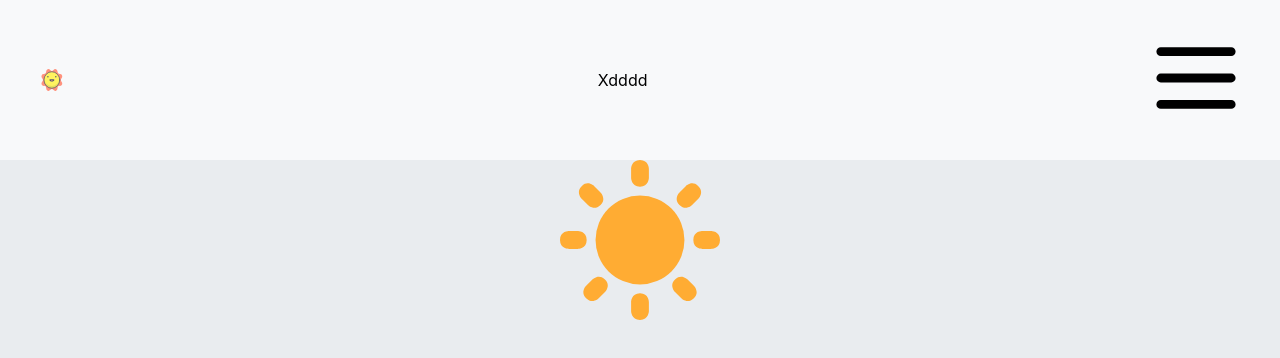
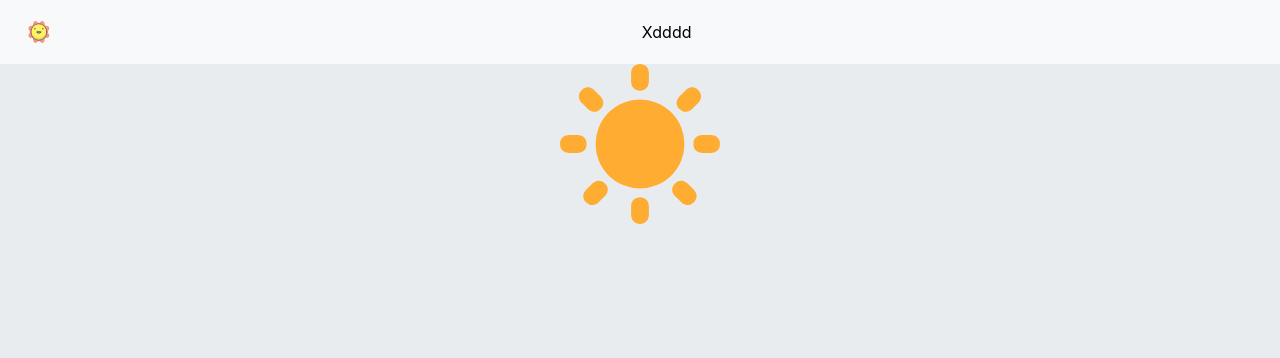
Before and after one commit to MatanB27/MyPortfolio, a React (Create React App) app: page / in a window 1280 px wide. Shown: the top 358 px of the page. Built offline with nearby package versions, Linux system fonts and the light colour scheme.

Commit message:
header responsive

```diff
--- a/src/components/Header/header.scss
+++ b/src/components/Header/header.scss
@@ -22,16 +22,38 @@ header {
         &.menu-closed {
             transform: scale(1) rotate(0deg);
         }
-
     }
 }
 
 @media (min-width: $media-tablet) {
-$current: $tablet;
+    $current: $tablet;
+
+    header {
+        height: vw(40, $current);
+        padding-inline: vw(10, $current);
+
+        .menu-icon {
+            width: vw(22, $current);
+            height: vw(22, $current);
+        }
+    }
 }
 @media (min-width: $media-desktop) {
-$current: $desktop;
+    $current: $desktop;
+    header {
+        height: vw(60, $current);
+        padding-inline: vw(25, $current);
+
+        .menu-icon {
+            display: none;
+        }
+    }
 }
 @media (min-width: $media-desktop-large) {
-$current: $desktop-large;
+    $current: $desktop-large;
+    header {
+        height: vw(60, $current);
+        padding-inline: vw(25, $current);
+
+    }
 }
```
